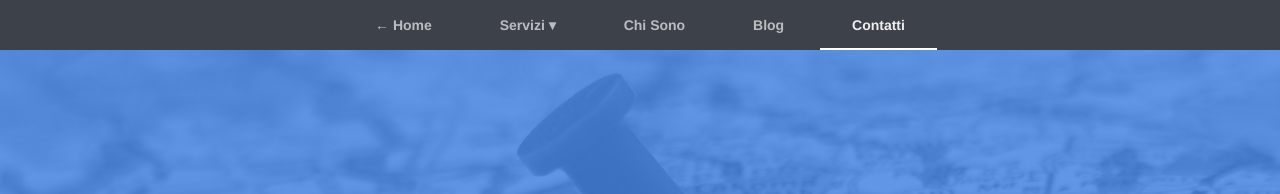
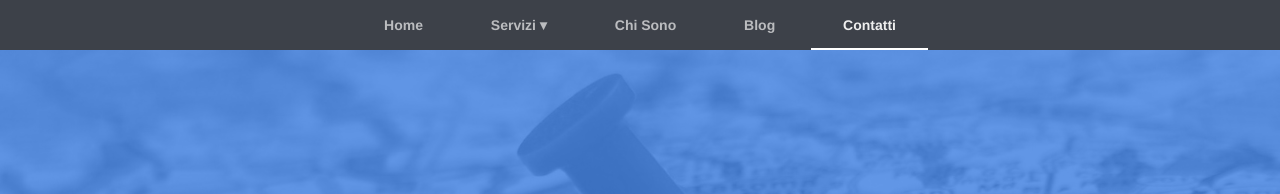
Before and after one commit to drpalanto/drpalanto.github.io, a Jekyll site: the page built from _pages/contatti/index.html, in a window 1280 px wide. Shown: the top 194 px of the page. Built offline with Jekyll 4.4.1, drawn with Linux system fonts in a browser that asks for light colours; nearby versions of some CDN libraries.

Commit message:
fix home arrow

```diff
--- a/_includes/header.html
+++ b/_includes/header.html
@@ -4,7 +4,7 @@
   <nav id="site-nav" class="site-nav" role="navigation">
     <div class="l-container">
       <ul class="u-list--no-style">
-        <li class="site-nav__item"><a class="site-nav__link {% if page.url == "/" %}link-is-active{% endif %}" href="/">{% if page.url != "/" %}<span class="link-arrow--left">&larr; </span>{% endif %}Home</a></li>
+        <li class="site-nav__item"><a class="site-nav__link {% if page.url == "/" %}link-is-active{% endif %}" href="/">Home</a></li>
         {% for link in site.site-nav %}
           <li class="site-nav__item"><a href="{{ link.url }}" class="site-nav__link {% if page.url contains link.url %}link-is-active{% endif %}">{{ link.title }}{% if link.title == "Servizi" %} &#9662;{% endif %}</a>
             {% if link.title == "Servizi" %}
--- a/_sass/modules/_site-nav.sass
+++ b/_sass/modules/_site-nav.sass
@@ -60,11 +60,11 @@ $bar-height: 50px
 
 @media (min-width: rem(350px)) and (max-width: $breakpoint--phone - rem(1px))
 	.site-nav__link
-		padding: 0 .4rem
+		padding: 0 .7rem
 
 @media (min-width: $breakpoint--phone) and (max-width: $breakpoint--tablet - rem(1px))
 	.site-nav__link
-		padding: 0 .7rem
+		padding: 0 .9rem
 
 @media (min-width: $breakpoint--tablet)
 	.site-nav__link
```
Also changed, not shown: assets/css/core.min.css.
